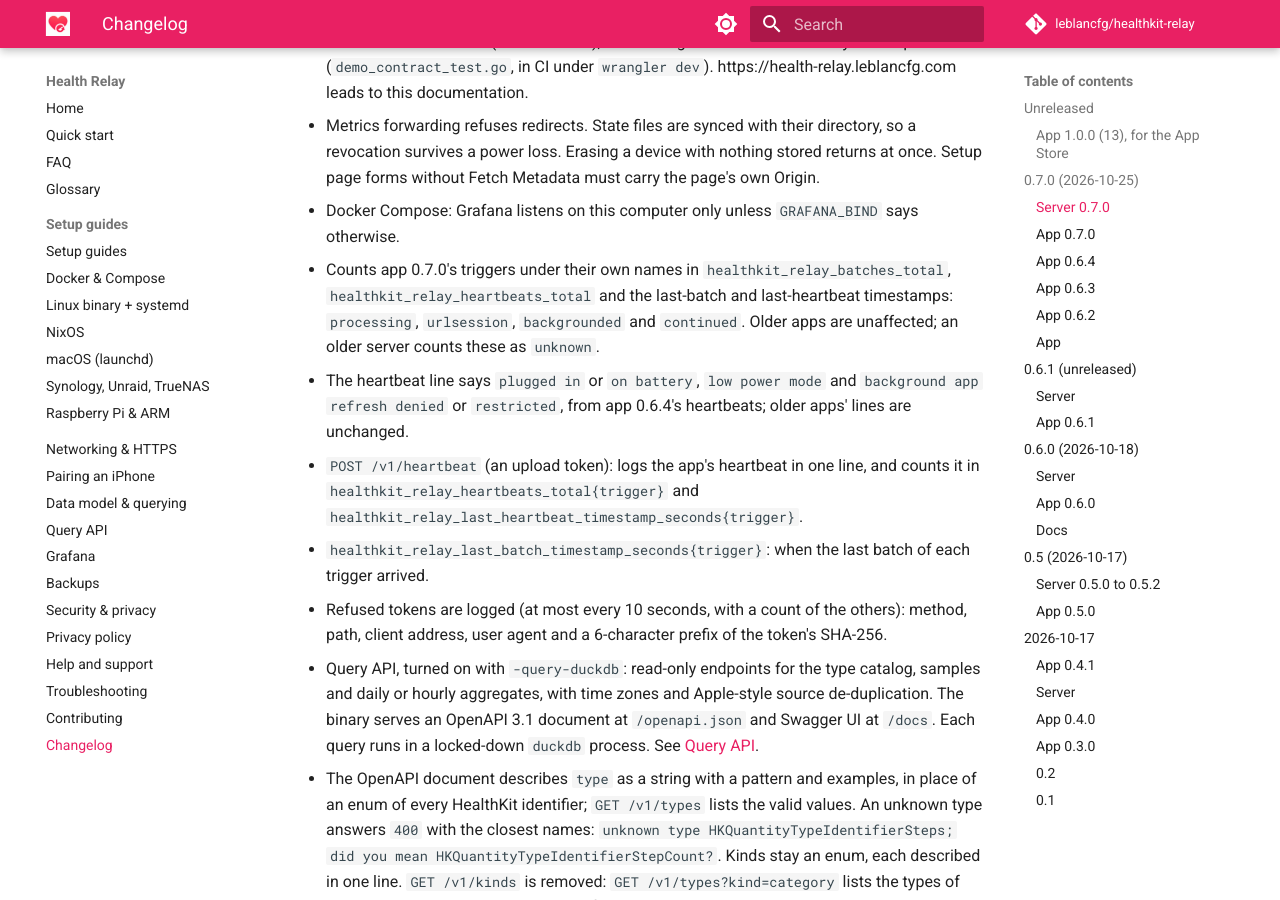
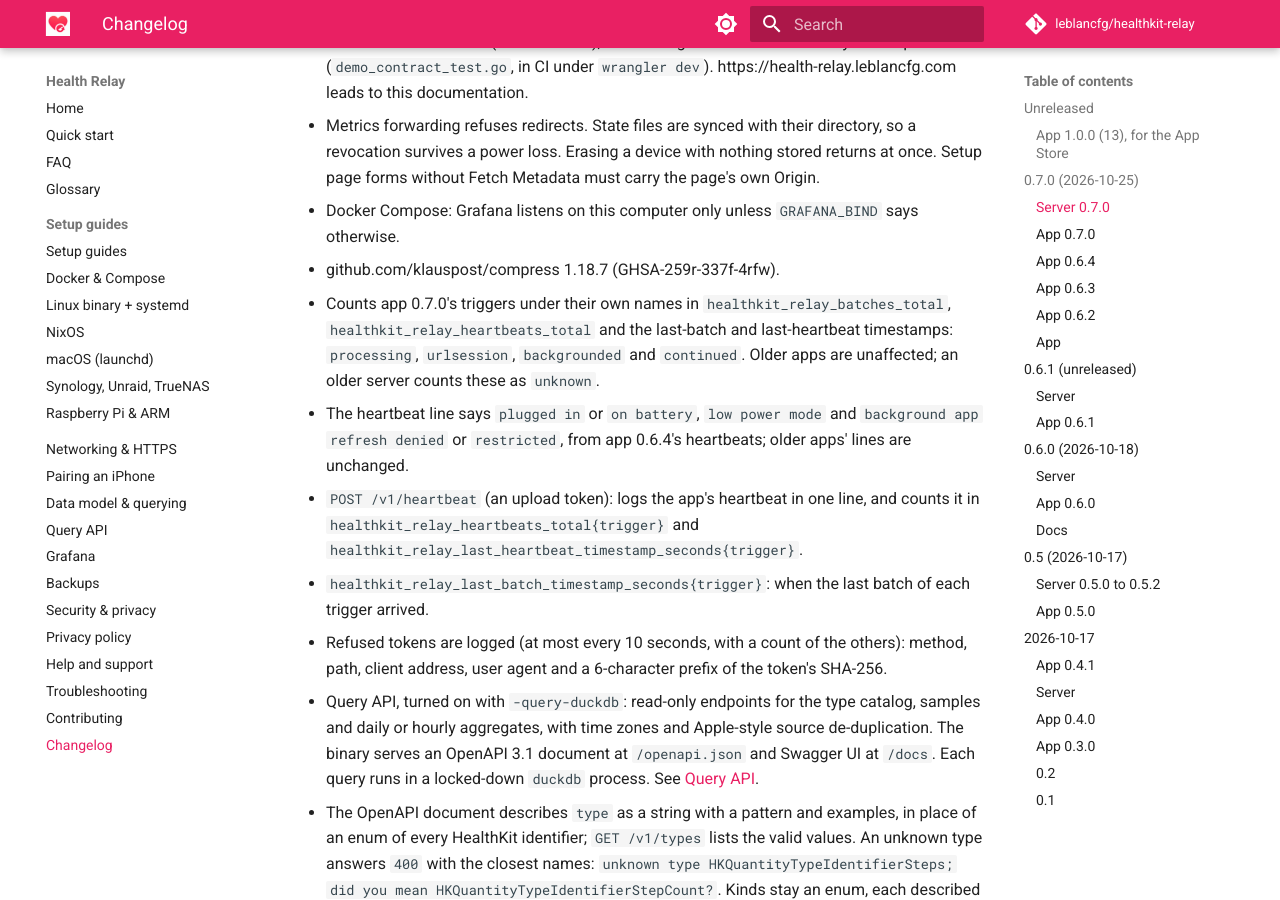
Before and after one commit to leblancfg/healthkit-relay, an MkDocs documentation site: the page built from docs/changelog.md, in a window 1280 px wide and 900 px high, scrolled down 1847 px. Built offline with MkDocs 1.6.1 and Material for MkDocs 9.7.7, drawn with Linux system fonts in a browser that asks for light colours; comment, search, counter and statistics services are not loaded.

Commit message:
Server: github.com/klauspost/compress 1.18.7 (GHSA-259r-337f-4rfw)

```diff
--- a/docs/changelog.md
+++ b/docs/changelog.md
@@ -71,6 +71,7 @@ and arm64) with the systemd unit, and `checksums.txt`.
   revocation survives a power loss. Erasing a device with nothing stored returns at once.
   Setup page forms without Fetch Metadata must carry the page's own Origin.
 - Docker Compose: Grafana listens on this computer only unless `GRAFANA_BIND` says otherwise.
+- github.com/klauspost/compress 1.18.7 (GHSA-259r-337f-4rfw).
 
 - Counts app 0.7.0's triggers under their own names in `healthkit_relay_batches_total`,
   `healthkit_relay_heartbeats_total` and the last-batch and last-heartbeat timestamps:
```
Also changed, not shown: 3 other files.
